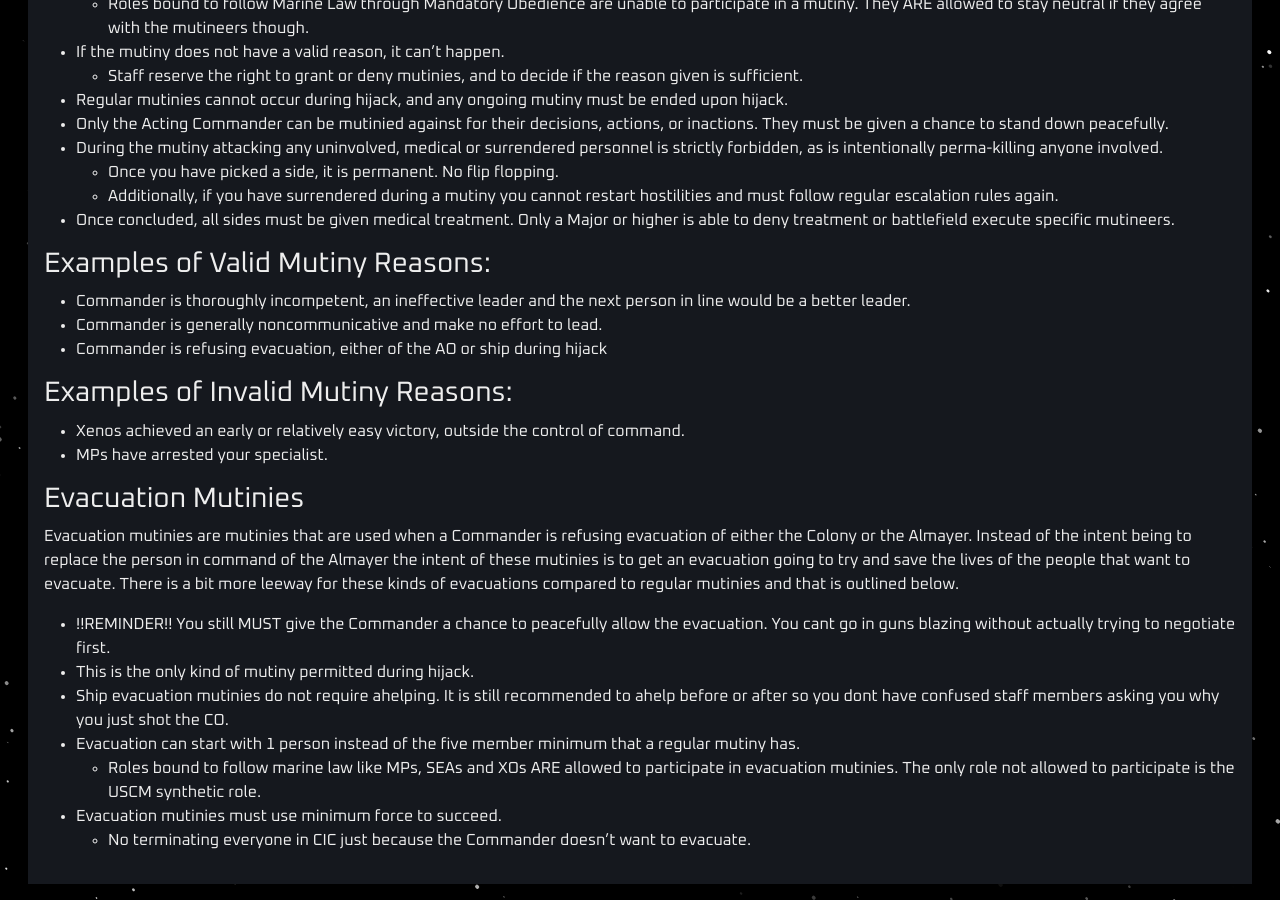
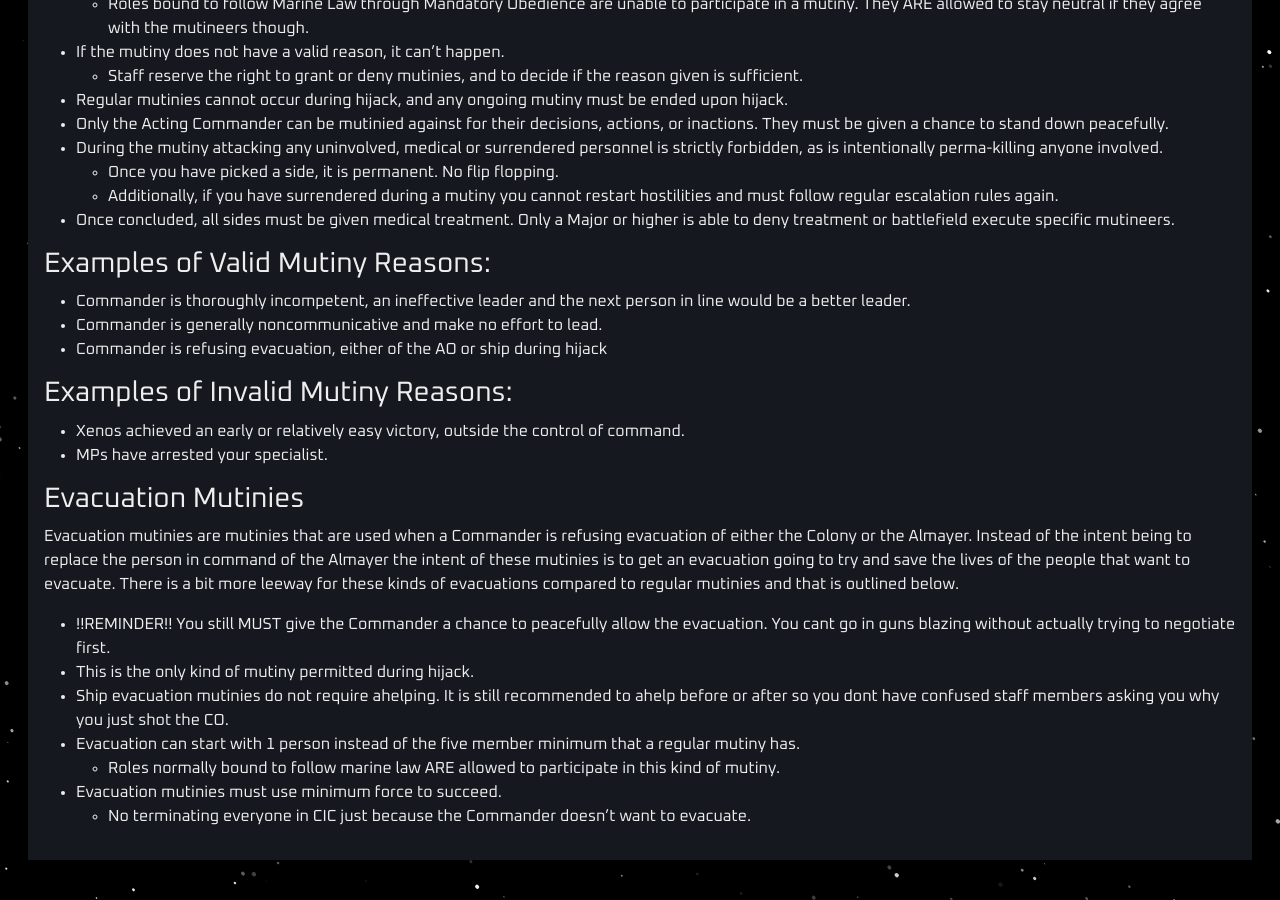
Before and after one commit to cmss13-devs/web, a Jekyll site: the page built from rules.md, in a window 1280 px wide and 900 px high, scrolled down 13033 px. Built offline with Jekyll 4.4.1, drawn with Linux system fonts in a browser that asks for light colours.

Commit message:
Update rules.md

```diff
--- a/rules.md
+++ b/rules.md
@@ -519,6 +519,6 @@ There is a bit more leeway for these kinds of evacuations compared to regular mu
 - This is the only kind of mutiny permitted during hijack.
 - Ship evacuation mutinies do not require ahelping. It is still recommended to ahelp before or after so you dont have confused staff members asking you why you just shot the CO.
 - Evacuation can start with 1 person instead of the five member minimum that a regular mutiny has.
-    - Roles bound to follow marine law like MPs, SEAs and XOs ARE allowed to participate in evacuation mutinies. The only role not allowed to participate is the USCM synthetic role.
+    - Roles normally bound to follow marine law ARE allowed to participate in this kind of mutiny.
 - Evacuation mutinies must use minimum force to succeed.
     - No terminating everyone in CIC just because the Commander doesn't want to evacuate.
```
